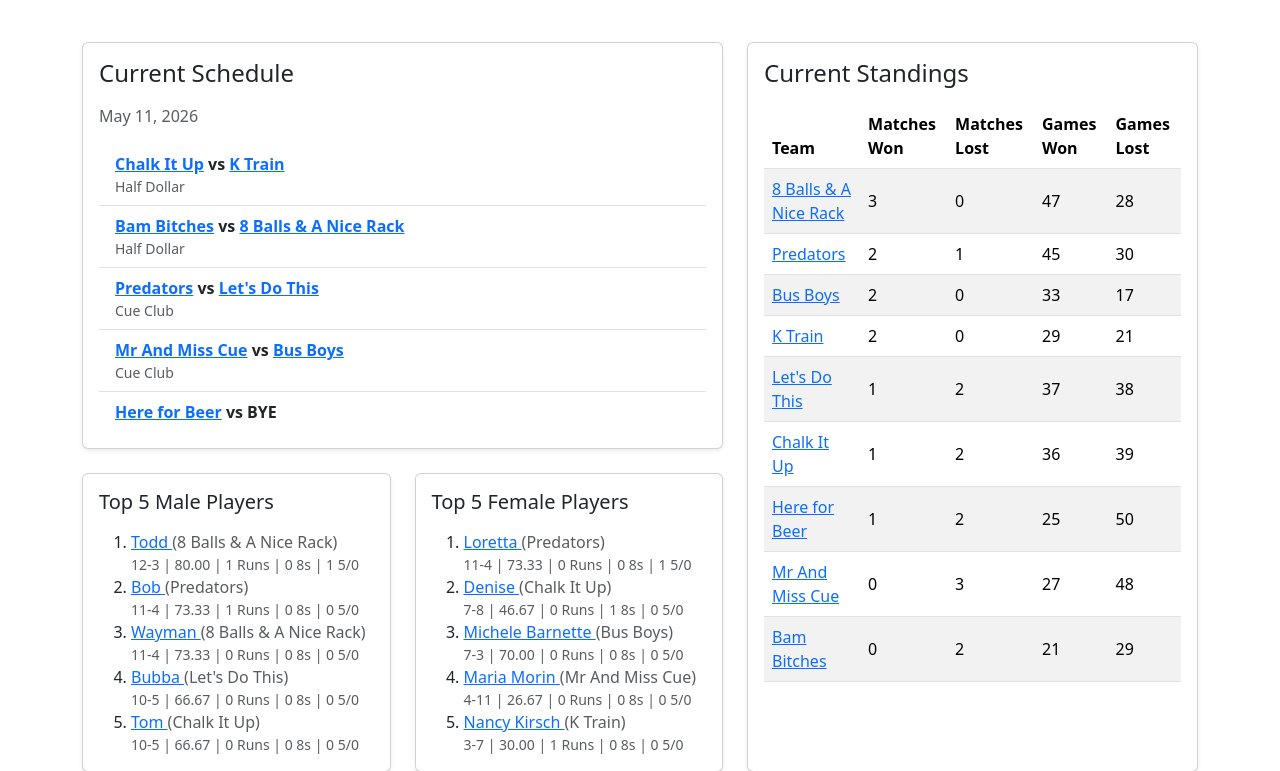
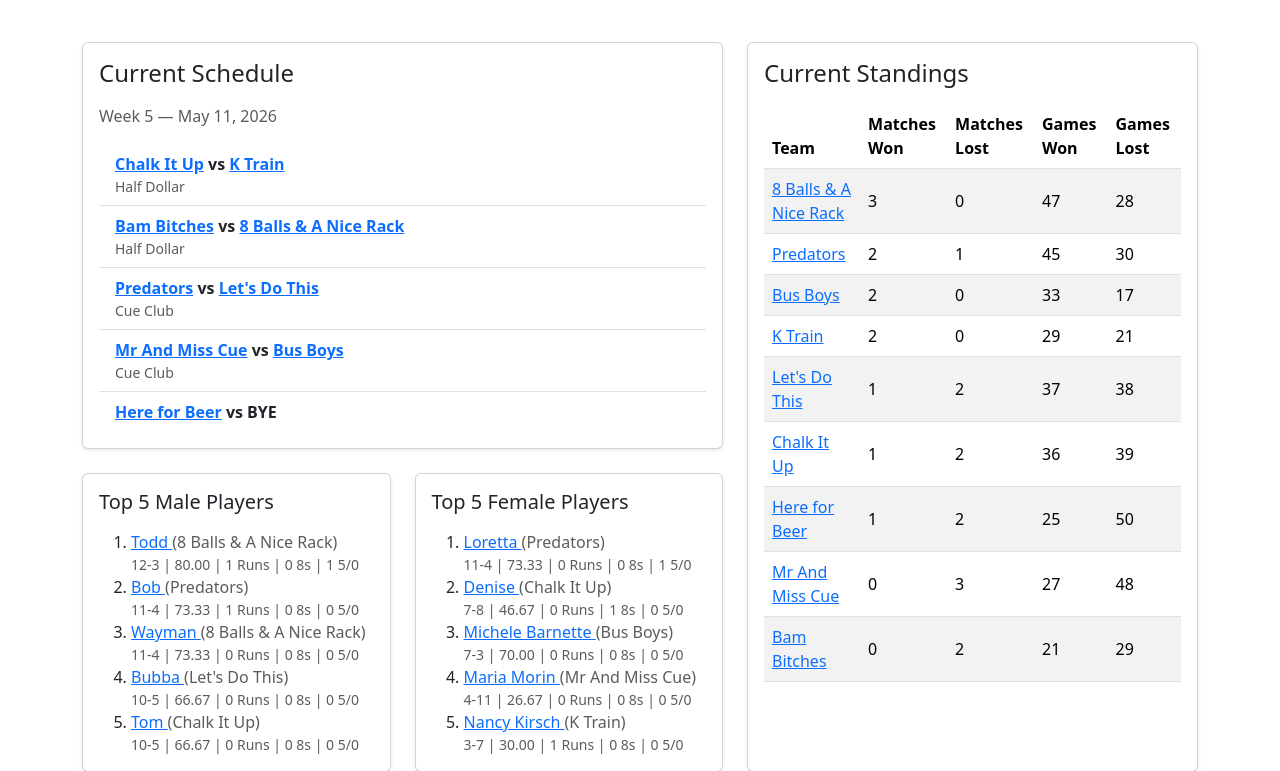
Before and after one commit to lbhall/league_management2, a Django app: page / in a window 1280 px wide. Shown: the part 523-1294 px from the top of the page. Run offline with Django 4.2, Linux system fonts and the light colour scheme; data comes from the database, SQL or seed files in the repository; some libraries are stand-ins or nearby versions.

Commit message:
updated home page schedule to have the week#

```diff
--- a/core/templates/home.html
+++ b/core/templates/home.html
@@ -98,7 +98,7 @@
                         <h2 class="h4 mb-3">Current Schedule</h2>
                         {% if current_schedule_week %}
                             <p class="text-muted mb-3">
-                                {{ current_schedule_week.date }}
+                                {% if not current_schedule_is_holiday %}Week {{ current_schedule_week.number }} &mdash; {% endif %}{{ current_schedule_week.date }}
                                 {% if active_league.results_type == 'one_pocket' and not current_schedule_is_holiday %}
                                     (<a href="#" data-one-pocket-full-schedule-modal>full schedule</a>)
                                 {% endif %}
```
